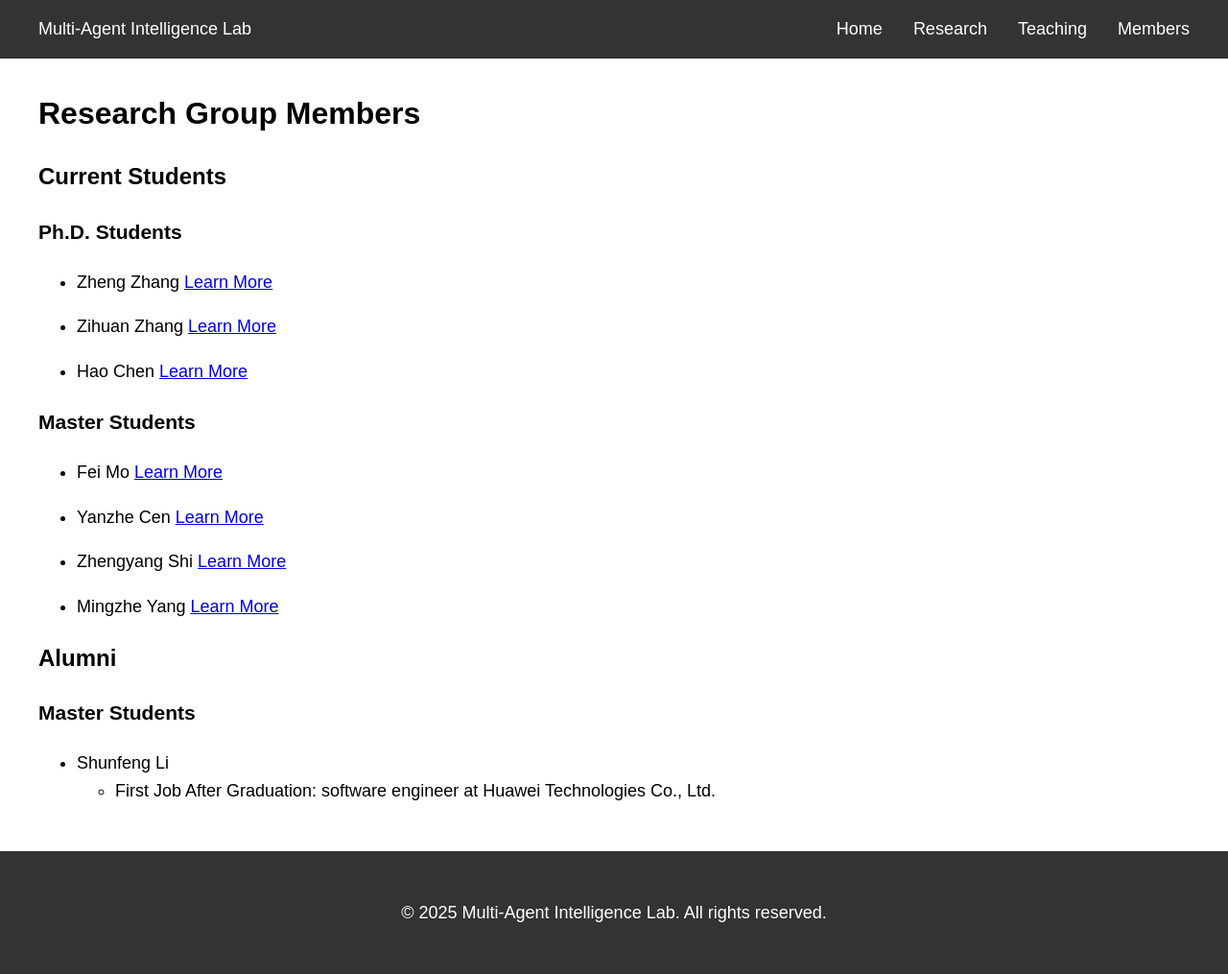
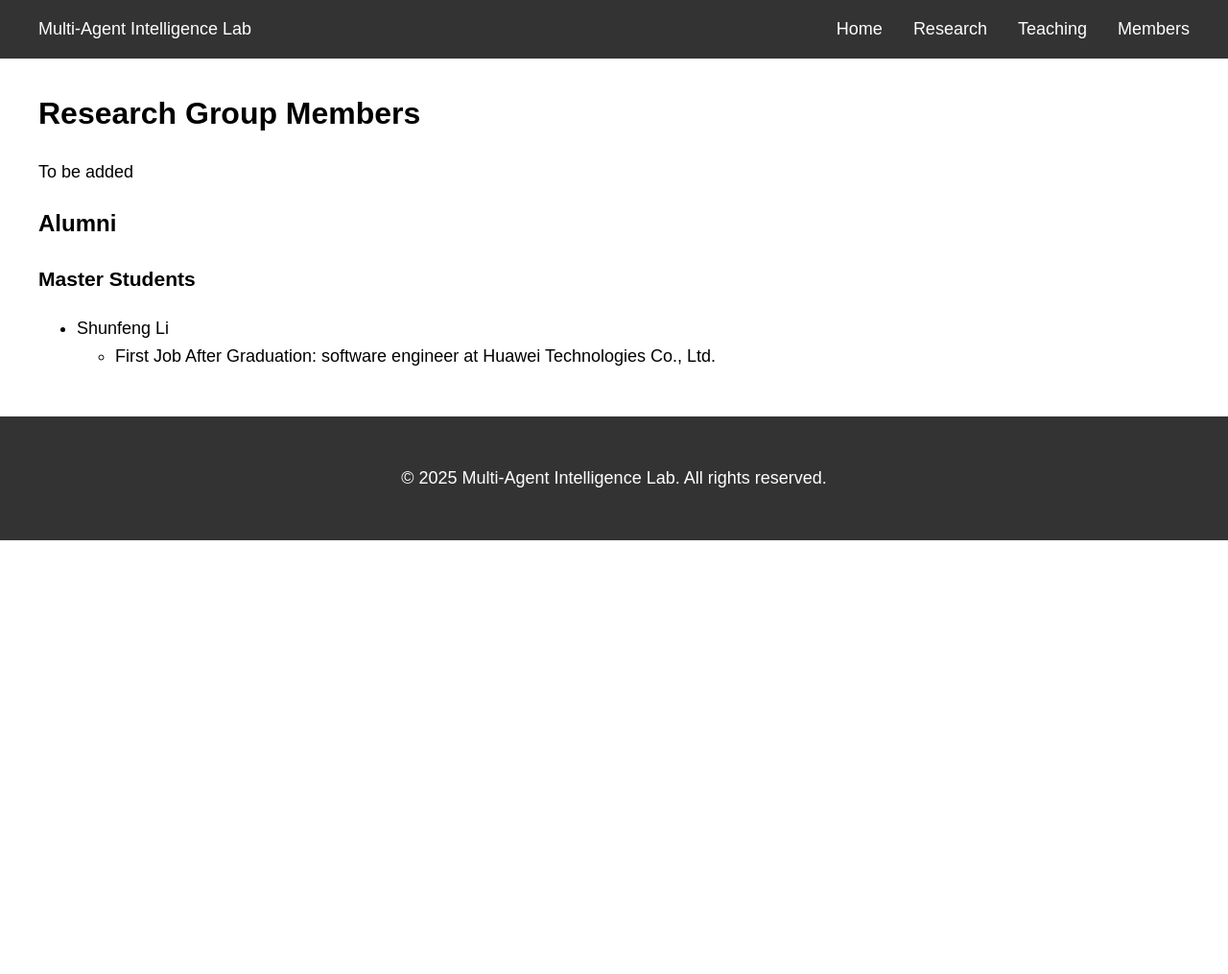
Before and after one commit to P11GH/P11GH.github.io, a Jekyll site: the page built from members/index.md, in a window 1280 px wide. Shown: the whole page at 96% size. Built offline with Jekyll 4.4.1, drawn with Linux system fonts in a browser that asks for light colours; after the commit the page ends 900 px from its top, so only the background shows below that.

Commit message:
change members

```diff
--- a/members/index.md
+++ b/members/index.md
@@ -5,6 +5,9 @@ permalink: /members/
 ---
 
 # Research Group Members
+
+To be added
+
 
 <!-- ## Faculty
 
@@ -14,39 +17,41 @@ Department of Automation, Shanghai Jiao Tong University
 Email: wangpeng605@sjtu.edu.cn
 [Learn More](/members/peng-wang) -->
 
-## Current Students
+<!-- ## Current Students -->
 
-### Ph.D. Students
+<!-- ### Ph.D. Students -->
 
-- Zheng Zhang
+<!-- - Zheng Zhang -->
 <!-- **Research Interests**: Multi-agent systems, AI for decision and control   -->
-[Learn More](/members/zheng-zhang)
+<!-- [Learn More](/members/zheng-zhang) -->
 
-- Zihuan Zhang
+<!-- - Zihuan Zhang -->
 <!-- **Research Interests**: Multi-agent systems, AI for decision and control   -->
-[Learn More](/members/zihuan-zhang)
+<!-- [Learn More](/members/zihuan-zhang) -->
 
-- Hao Chen
+<!-- - Hao Chen -->
 <!-- **Research Interests**: Multi-agent systems, AI for decision and control   -->
-[Learn More](/members/hao-chen)
+<!-- [Learn More](/members/hao-chen) -->
 
-### Master Students
+<!-- ### Master Students -->
 
-- Fei Mo
+<!-- - Fei Mo -->
 <!-- **Research Interests**: Multi-agent systems, AI for decision and control   -->
-[Learn More](/members/fei-mo)
+<!-- [Learn More](/members/fei-mo) -->
 
-- Yanzhe Cen
+<!-- - Yanzhe Cen -->
 <!-- **Research Interests**: Multi-agent systems, AI for decision and control   -->
-[Learn More](/members/yanzhe-cen)
+<!-- [Learn More](/members/yanzhe-cen) -->
 
-- Zhengyang Shi
+<!-- - Zhengyang Shi -->
 <!-- **Research Interests**: Multi-agent systems, AI for decision and control   -->
-[Learn More](/members/zhengyang-shi)
+<!-- [Learn More](/members/zhengyang-shi) -->
 
-- Mingzhe Yang
+<!-- - Mingzhe Yang -->
 <!-- **Research Interests**: Multi-agent systems, AI for decision and control   -->
-[Learn More](/members/mingzhe-yang)
+<!-- [Learn More](/members/mingzhe-yang) -->
+
+
 
 ## Alumni
 
```
Also changed, not shown: 1 other file.
